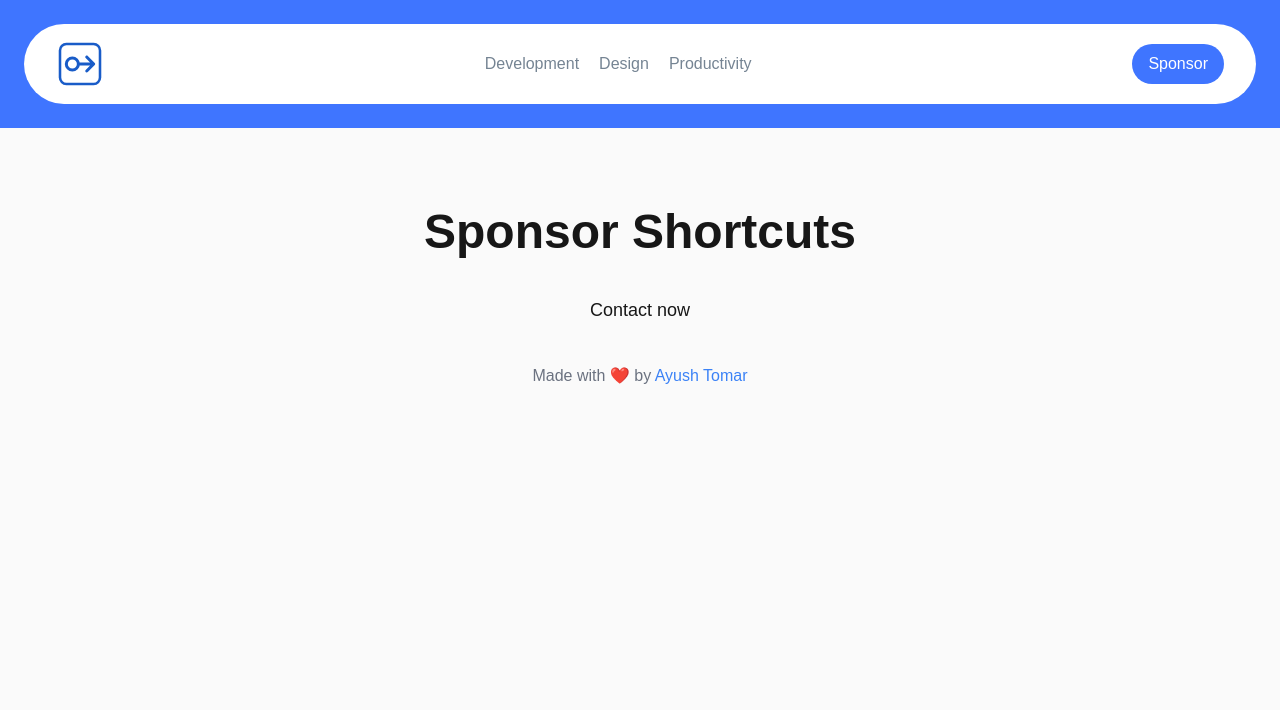
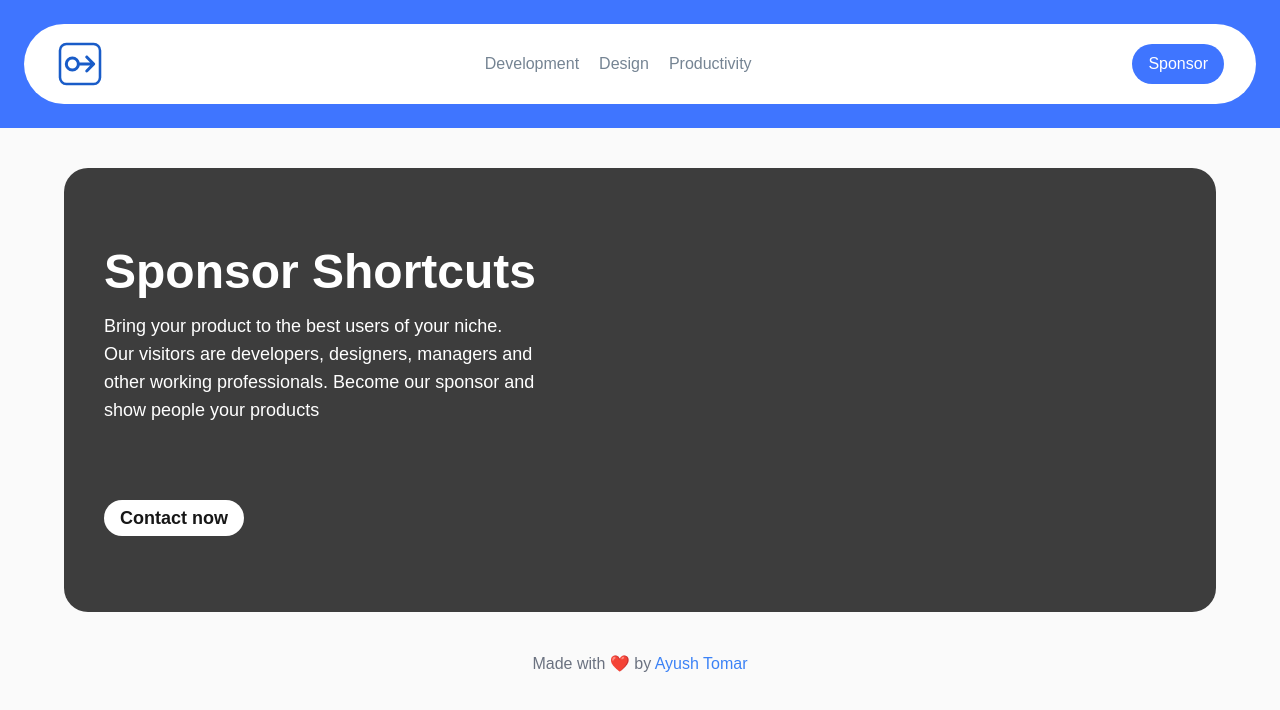
Before and after one commit to Ayusht0mar/shortcuts, a Next.js app: page /sponsor in a window 1280 px wide. Shown: the top 710 px of the page. Built offline with nearby package versions, Linux system fonts and the light colour scheme.

Commit message:
sponsor page updated

```diff
--- a/src/app/sponsor/page.tsx
+++ b/src/app/sponsor/page.tsx
@@ -6,9 +6,12 @@ const ShortcutsPage = () => {
             <div className="bg-[#3f75ff]">
                 <Header/>
             </div>
-            <div className="text-center mt-20">
-                <p className="font-semibold text-5xl mb-10">Sponsor Shortcuts</p>
-                <a href="mailto:hi@ayushtomar.in" className="text-lg">Contact now</a>
+            <div className="bg-[#3D3D3D] mt-10 w-[94vw] md:w-[90vw] rounded-3xl mx-auto px-10 py-20">
+                <div className="mb-20">
+                    <p className="font-semibold text-5xl mb-4 text-white">Sponsor Shortcuts</p>
+                    <p className="text-white max-w-md text-lg ">Bring your product to the best users of your niche. <br /> Our visitors are developers, designers, managers and other working professionals. Become our sponsor and show people your products</p>
+                </div>
+                <a href="mailto:hi@ayushtomar.in" className="text-lg bg-white font-semibold px-4 py-2 rounded-full">Contact now</a>
             </div>
         </div>
      );
```
